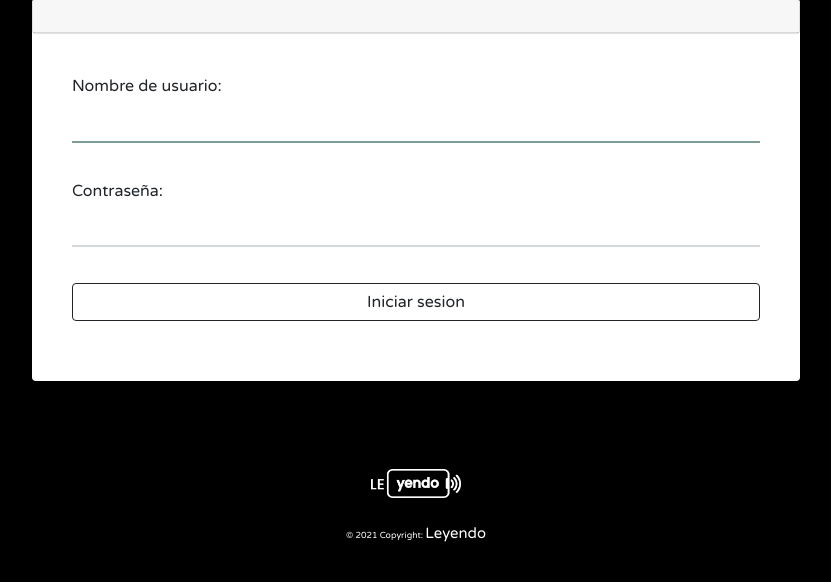
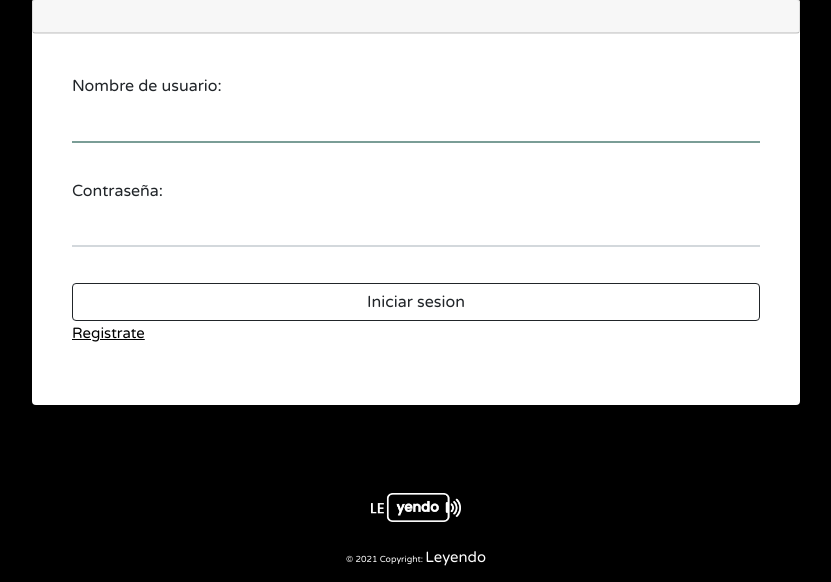
Before and after one commit to jerep96/leyendo, a Django app: page /login/ in a window 1280 px wide. Shown: the part 135-717 px from the top of the page, without its empty margins (224-1055 px from the left). Run offline with Django 3.2, Linux system fonts and the light colour scheme; some libraries are stand-ins or nearby versions.

Commit message:
añadir registrarme

```diff
--- a/social/templates/social/login.html
+++ b/social/templates/social/login.html
@@ -8,6 +8,7 @@
 	<div class="d-grid gap-2">
 		<button type="submit"  class="btn btn-outline-dark">Iniciar sesion</button>
 	</div>
+	<a href="{% url 'register' %}"><u>Registrate</u></a>
 </form>
 
 {% endblock %}
```
